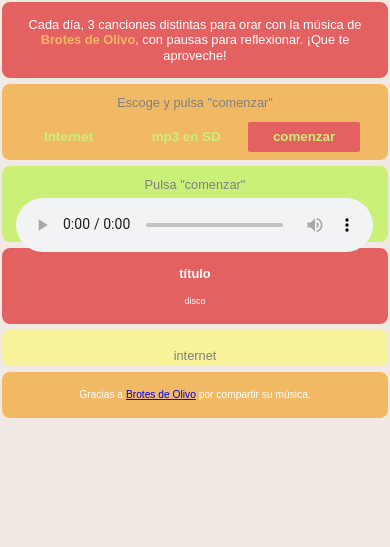
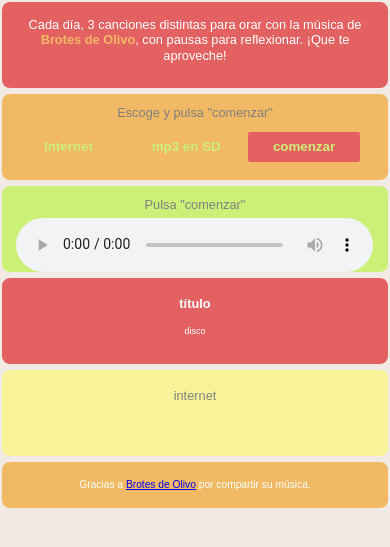
Before and after one commit to luisgentil/brotesJS, a plain HTML site: page www/index.html in a window 390 px wide. Shown: the part 83-630 px from the top of the page. Drawn offline with Linux system fonts and the light colour scheme.

Commit message:
2.1.3
corrige tamaño de bloques.

```diff
--- a/www/css/responsive_cuadros.css
+++ b/www/css/responsive_cuadros.css
@@ -13,7 +13,7 @@ div {
     text-align: center;
     margin: 1px auto;
     width: 100%;
-    height: 80px;
+    height: 90px;
     line-height: 10%;
     border-radius: 10px;
 }
@@ -58,7 +58,6 @@ div {
 
 .cinco {
     padding-top: 5px;
-    height: 40px;
 }
 
 .seis {
```
